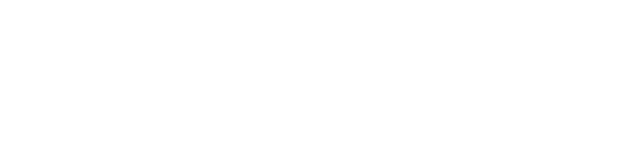
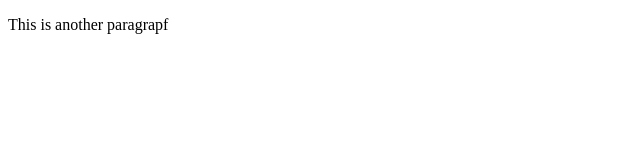
Before and after one commit to Michal415-dev/Lerning-new-skills., a plain HTML site: page index.html in a window 1280 px wide. Shown: the whole page, without its empty margins (0-640 px from the left). Drawn offline with Linux system fonts and the light colour scheme.

Commit message:
Another paragraph is added

```diff
--- a/index.html
+++ b/index.html
@@ -5,8 +5,7 @@
 
     </head>
     <body>
+        <p>This is another paragrapf</p>
 
-
-
-    </body>
+        </body>
 </html>
```
